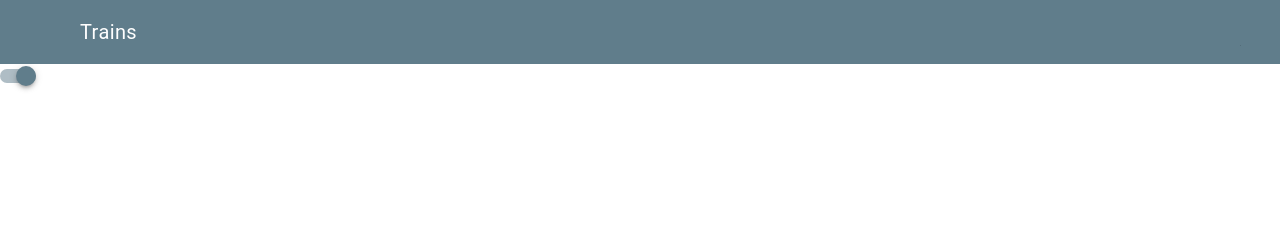
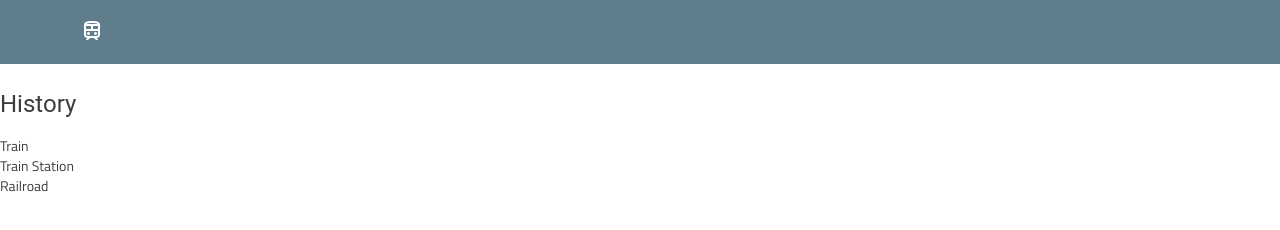
Before and after one commit to DerFinnredstone/wEng9, a plain HTML site: page index.html in a window 1280 px wide. Drawn offline with nearby package versions, Linux system fonts and the light colour scheme.

Commit message:
Nearly done with Task1 Added Train Icon instead of String Change CSS

```diff
--- a/css/font.css
+++ b/css/font.css
@@ -11,6 +11,12 @@
   }
 
   .titillium-web-regular {
+    font-family: "Titillium Web", sans-serif;
+    font-weight: 400;
+    font-style: normal;
+  }
+
+  div {
     font-family: "Titillium Web", sans-serif;
     font-weight: 400;
     font-style: normal;
--- a/css/main.css
+++ b/css/main.css
@@ -1,7 +1,4 @@
 .container {
-    font-family: "Titillium Web", sans-serif;
-    font-weight: 400;
-    font-style: normal;
     color: #3d3d3d;
 }
 
--- a/index.html
+++ b/index.html
@@ -1,6 +1,10 @@
 <!DOCTYPE html>
 <html lang="en">
 <head>
+    <link rel="stylesheet" href="https://fonts.googleapis.com/css2?family=Material+Symbols+Outlined:opsz,wght,FILL,GRAD@24,400,0,0&icon_names=train" />
+    <link rel="preconnect" href="https://fonts.googleapis.com">
+    <link rel="preconnect" href="https://fonts.gstatic.com" crossorigin>
+    <link href="https://fonts.googleapis.com/css2?family=Titillium+Web:ital,wght@0,200;0,300;0,400;0,600;0,700;0,900;1,200;1,300;1,400;1,600;1,700&display=swap" rel="stylesheet">
     <link rel="stylesheet" href="https://fonts.googleapis.com/icon?family=Material+Icons">
     <link rel="stylesheet" href="https://code.getmdl.io/1.3.0/material.blue_grey-light_green.min.css">
     <script defer src="https://code.getmdl.io/1.3.0/material.min.js"></script>
@@ -10,13 +14,14 @@
     <link rel="stylesheet" href="css/font.css">
     <link rel="stylesheet" href="css/main.css">
 </head>
-<body>
+<body class="container">
 <!-- Uses a header that contracts as the page scrolls down. -->
 <style>
     .demo-layout-waterfall .mdl-layout__header-row .mdl-navigation__link:last-of-type  {
       padding-right: 0;
     }
-    </style>
+</style>
+
 
     <div class="demo-layout-waterfall mdl-layout mdl-js-layout">
       <header class="mdl-layout__header mdl-layout__header--waterfall">
@@ -24,7 +29,9 @@
         <div class="mdl-layout__header-row">
           <!-- Title -->
           <span class="mdl-layout-title">
-            Trains
+            <span class="material-symbols-outlined">
+              train
+            </span>
           </span>
           <div class="mdl-layout-spacer"></div>
           <div class="mdl-textfield mdl-js-textfield mdl-textfield--expandable
@@ -37,12 +44,11 @@
         </div>
       </header>
       <main class="mdl-layout__content">
-        <div class="page-content container">
-          <label class="mdl-switch mdl-js-switch mdl-js-ripple-effect text" for="switch-1">
-            <input type="checkbox" id="switch-1" class="mdl-switch__input" checked>
-            <span class="mdl-switch__label"></span>
-          </label>
-
+        <div class="titillium-web-regular page-content">
+          <h4>History</h4>
+          Train<br>
+          Train Station<br>
+          Railroad<br>
         </div>
       </main>
     </div>
```
Also changed, not shown: 1 other file.
